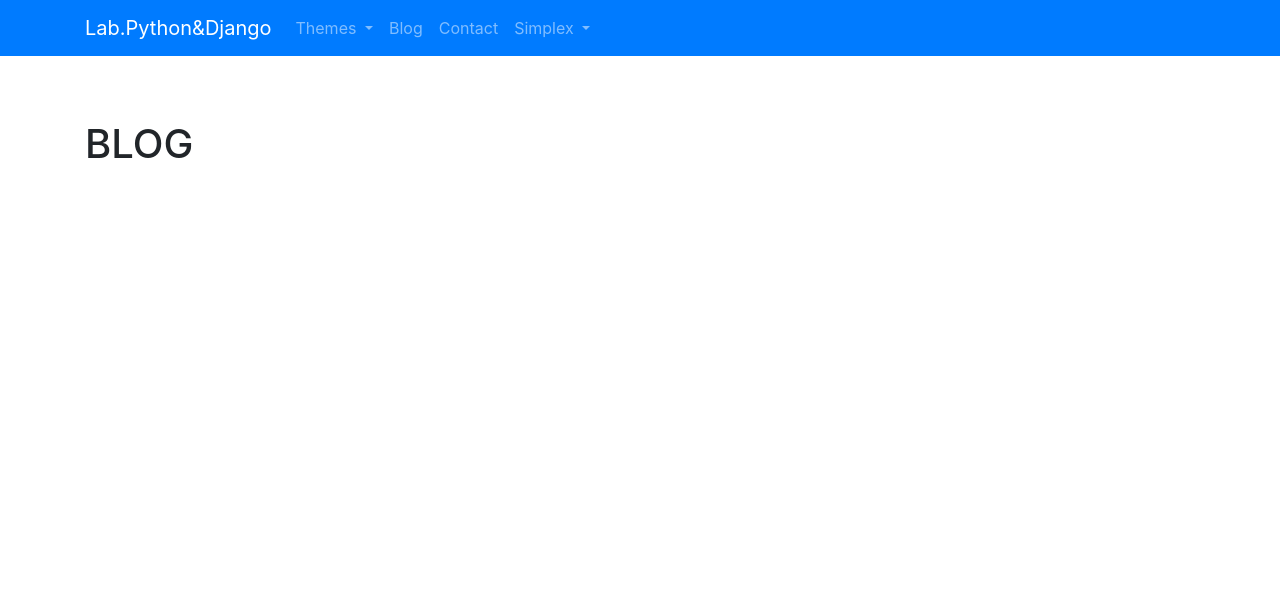
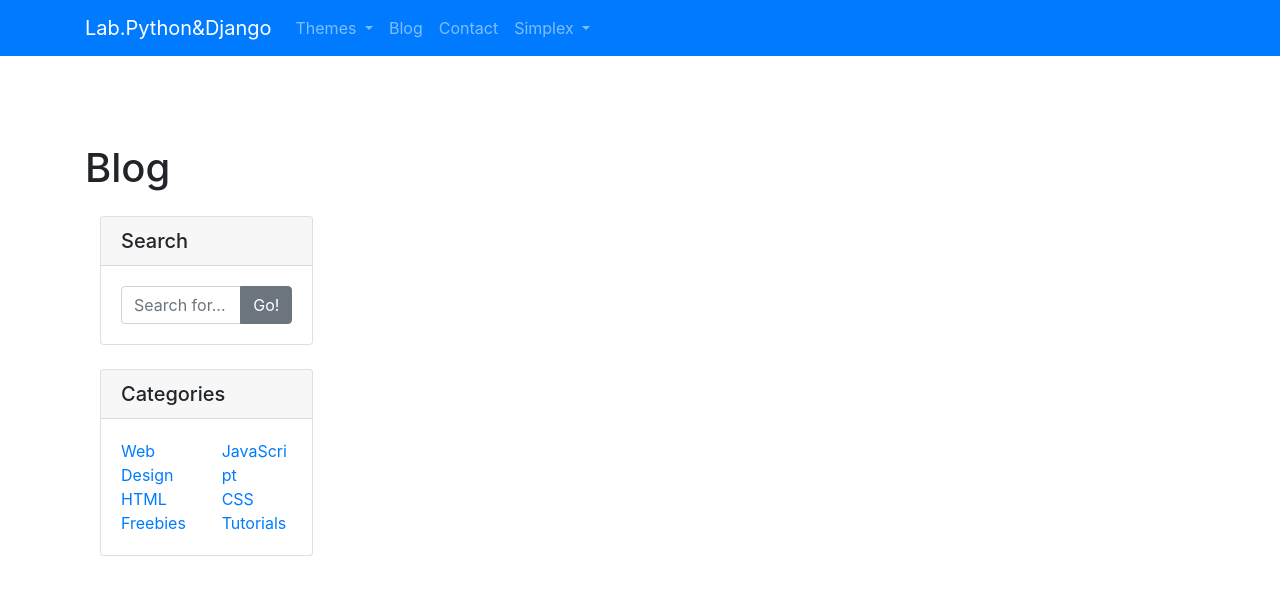
Before and after one commit to cherrycokee/mysite, a Django app: page /blog/ in a window 1280 px wide. Shown: the top 595 px of the page. Run offline with Django 3.2, Linux system fonts and the light colour scheme; data that the repository does not hold is empty; some libraries are stand-ins or nearby versions.

Commit message:
grid on post list

```diff
--- a/blog/templates/blog/post_list.html
+++ b/blog/templates/blog/post_list.html
@@ -79,20 +79,105 @@
 <!-- 네비게이션 바 끝 -->
 
 <div class="container">
-<h1> BLOG </h1>
+    {#    <h1> BLOG </h1>#}
 
-{% for p in object_list %}
-    <h3> {{ p.title }} </h3>
+    {#    {% for p in object_list %}#}
+    {#        <h3> {{ p.title }} </h3>#}
+    {##}
+    {#        <h4> {{ p.created }} by {{ p.author }}</h4>#}
+    {#        <p> {{ p.content }}</p>#}
+    {##}
+    {##}
+    {#    {% endfor %}#}
 
-    <h4> {{ p.created }} by {{ p.author }}</h4>
-    <p> {{ p.content }}</p>
+    <!-- 블로그 코딩 시작 -->
+
+    <div class="row">
+
+        <!-- Blog Entries Column -->
+        <div class="col-md-8">
+
+            <h1 class="my-4">Blog</h1>
+
+            <!-- Blog Post -->
+            {% for p in object_list %}
+
+                <div class="card mb-4">
+                    <img class="card-img-top" src="http://placehold.it/750x300" alt="Card image cap">
+                    <div class="card-body">
+                        <h2 class="card-title">{{ p.title }}</h2>
+                        <p class="card-text">{{ p.content }}</p>
+                        <a href="#" class="btn btn-primary">Read More &rarr;</a>
+                    </div>
+                    <div class="card-footer text-muted">
+                        Posted on {{ p.created }} by
+                        <a href="#">{{ p.author }}</a>
+                    </div>
+                </div>
+                </div>
+            {% endfor %}
+
+        <!-- Sidebar Widgets Column -->
+        <div class="col-md-4">
+
+            <!-- Search Widget -->
+            <div class="card my-4">
+                <h5 class="card-header">Search</h5>
+                <div class="card-body">
+                    <div class="input-group">
+                        <input type="text" class="form-control" placeholder="Search for...">
+                        <span class="input-group-append">
+                <button class="btn btn-secondary" type="button">Go!</button>
+              </span>
+                    </div>
+                </div>
+            </div>
+
+            <!-- Categories Widget -->
+            <div class="card my-4">
+                <h5 class="card-header">Categories</h5>
+                <div class="card-body">
+                    <div class="row">
+                        <div class="col-lg-6">
+                            <ul class="list-unstyled mb-0">
+                                <li>
+                                    <a href="#">Web Design</a>
+                                </li>
+                                <li>
+                                    <a href="#">HTML</a>
+                                </li>
+                                <li>
+                                    <a href="#">Freebies</a>
+                                </li>
+                            </ul>
+                        </div>
+                        <div class="col-lg-6">
+                            <ul class="list-unstyled mb-0">
+                                <li>
+                                    <a href="#">JavaScript</a>
+                                </li>
+                                <li>
+                                    <a href="#">CSS</a>
+                                </li>
+                                <li>
+                                    <a href="#">Tutorials</a>
+                                </li>
+                            </ul>
+                        </div>
+                    </div>
+                </div>
+            </div>
+        </div>
+
+    </div>
+    <!-- /.row -->
+
+    <!-- 블로그 코딩 끝 -->
 
 
-{% endfor %}
-
-<script src=" {% static '_assets/js/jquery.min.js' %}"></script>
-<script src=" {% static 'bootstrap/bootstrap.bundle.min.js' %}"></script>
-<script src=" {% static '_assets/js/custom.js' %}"></script>
+    <script src=" {% static '_assets/js/jquery.min.js' %}"></script>
+    <script src=" {% static 'bootstrap/bootstrap.bundle.min.js' %}"></script>
+    <script src=" {% static '_assets/js/custom.js' %}"></script>
 </div>
 </body>
 </html>
```
